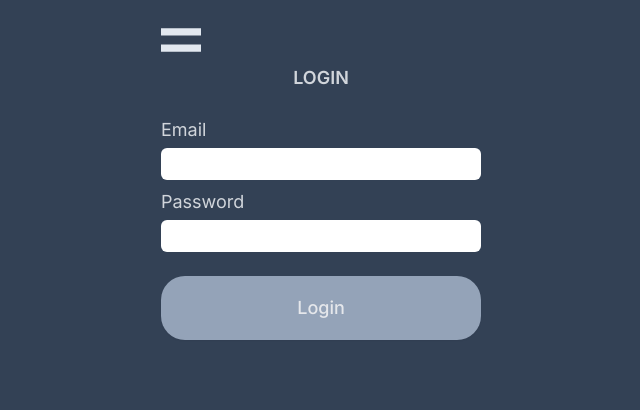
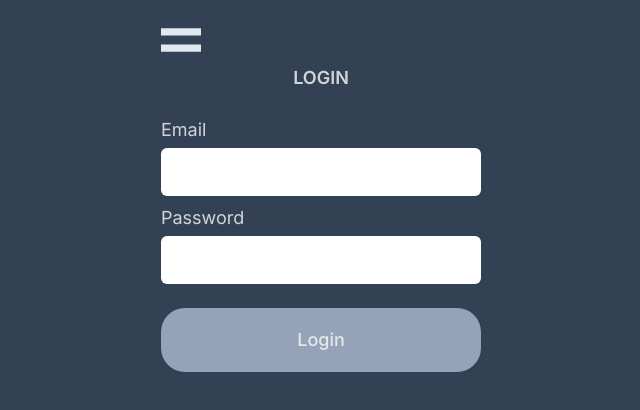
Before and after one commit to vitor-afonso/budget-manager-nextjs, a Next.js app: page /login in a window 1280 px wide. Shown: the top 410 px of the page, without its empty margins (319-959 px from the left). Built offline with nearby package versions, Linux system fonts and the light colour scheme.

Commit message:
Update input props and style

```diff
--- a/src/components/InputText.tsx
+++ b/src/components/InputText.tsx
@@ -5,17 +5,18 @@ interface Props {
   errors: any;
   inputName: string;
   inputType?: string;
+  inputRules: any;
 }
 
-const InputText = ({ register, errors, inputName, inputType }: Props) => {
+const InputText = ({ register, errors, inputName, inputType, inputRules }: Props) => {
   return (
     <div>
       <label className='text-gray-300 text-lg capitalize'>
         {inputName}
         <input
           type={inputType}
-          {...register(inputName, { required: `${inputName} is required` })}
-          className='mt-1 w-full h-8 rounded-md px-2 border border-transparent focus:outline-none focus:ring-2 focus:ring-offset-2 focus:ring-slate-400'
+          {...register(inputName, inputRules)}
+          className='mt-1 w-full h-12 text-gray-800 rounded-md px-2 border border-transparent focus:outline-none focus:ring-2 focus:ring-offset-2 focus:ring-slate-400'
         />
       </label>
       {errors[`${inputName}`]?.message && <p className='text-red-500 font-bold text-sm'>{errors[`${inputName}`].message}</p>}
```
